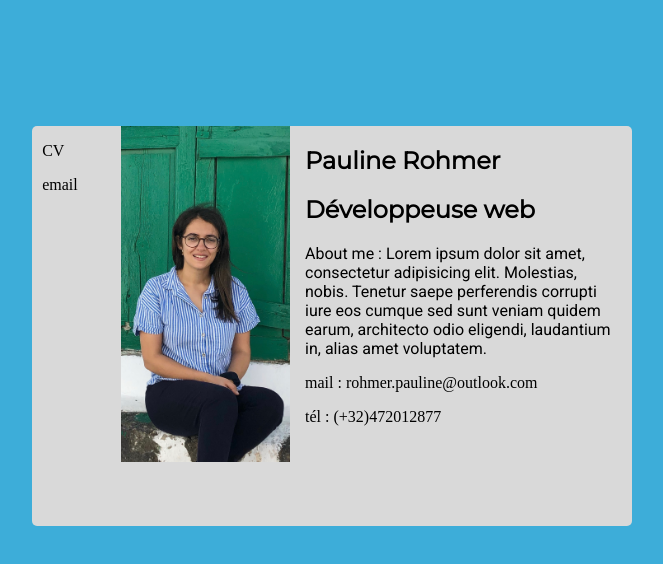
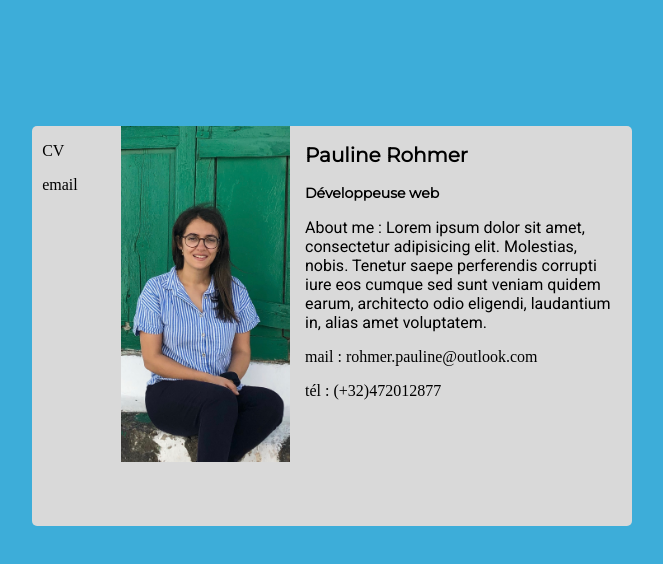
Before and after one commit to rohmerpauline/VCard, a plain HTML site: page index.html in a window 1280 px wide. Shown: the whole page, without its empty margins (355-1018 px from the left). Drawn offline with Linux system fonts and the light colour scheme.

Commit message:
change style css

```diff
--- a/style.css
+++ b/style.css
@@ -59,14 +59,11 @@ body {
     font-family: 'Montserrat', sans-serif;
 }
 #nom {
-
+    font-size: 20px;
 }
 #job {
-
+    font-size : 14px;
 }
 .info2 {
     font-family: 'Roboto', sans-serif;
 }
-#aboutme {
-    f
-}
```
